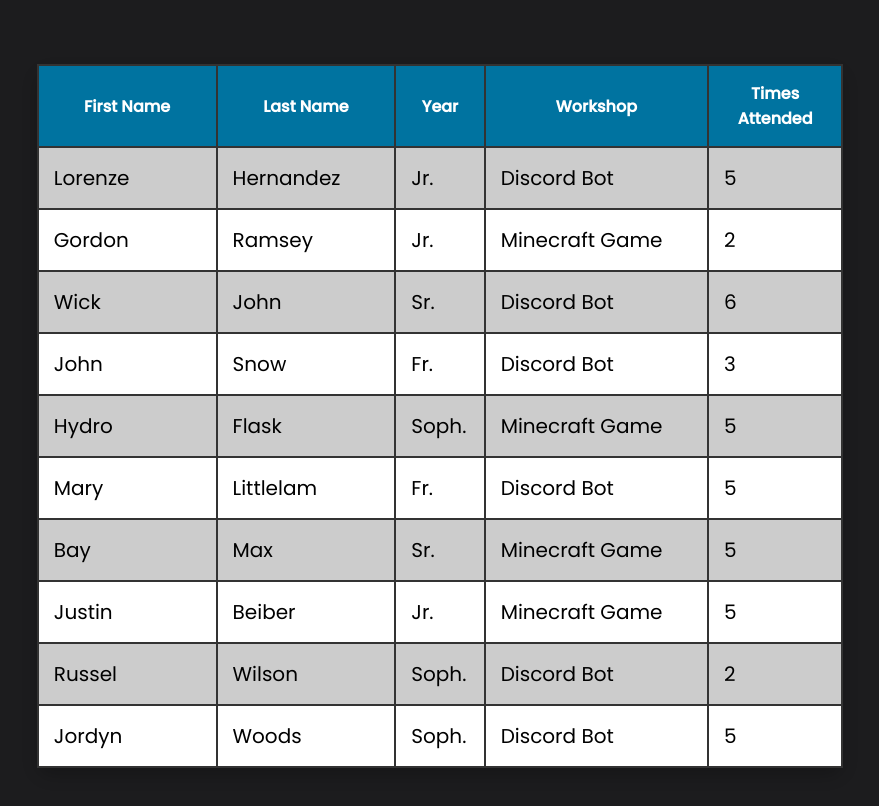
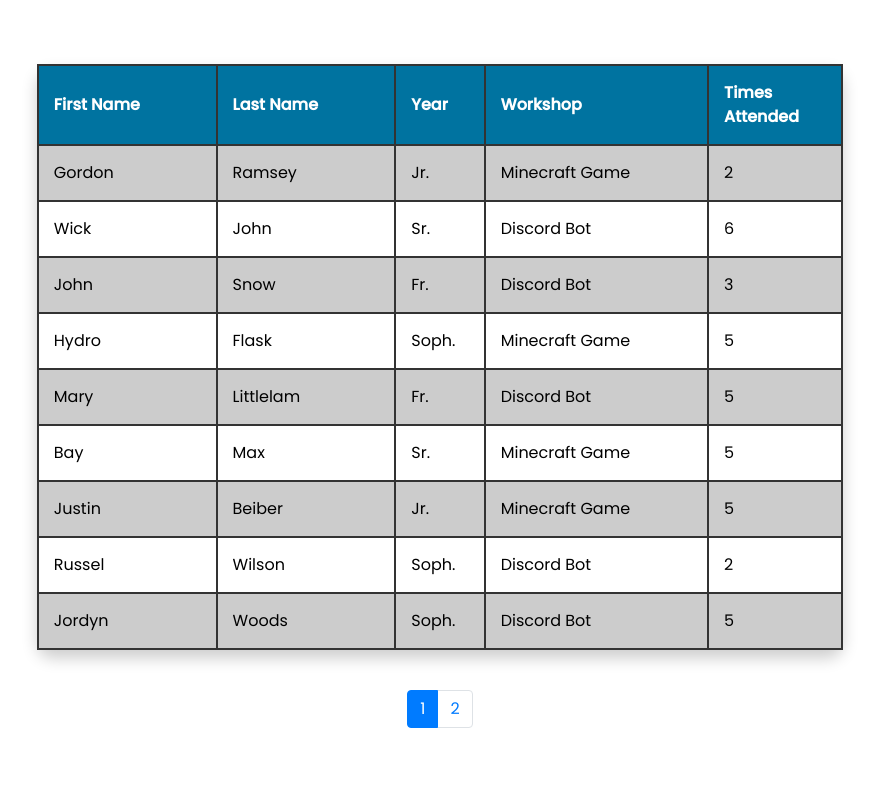
Before and after one commit to lorenzejay/ACM-Attendance-Application, a React (Create React App) app in the folder frontend/: page / in a window 1280 px wide. Shown: the top 806 px of the page, without its empty margins (200-1079 px from the left). Built offline with nearby package versions, Linux system fonts and the light colour scheme.

Commit message:
added pagination for table

```diff
--- a/frontend/package.json
+++ b/frontend/package.json
@@ -6,8 +6,10 @@
     "@testing-library/jest-dom": "^5.11.5",
     "@testing-library/react": "^11.1.0",
     "@testing-library/user-event": "^12.1.10",
+    "bootstrap": "^4.5.3",
     "node-sass": "^4.14.1",
     "react": "^17.0.1",
+    "react-bootstrap": "^1.4.0",
     "react-dom": "^17.0.1",
     "react-scripts": "4.0.0",
     "web-vitals": "^0.2.4"
--- a/frontend/src/App.scss
+++ b/frontend/src/App.scss
@@ -6,5 +6,5 @@
 }
 
 .App {
-  background-color: #1c1c1e;
+  background-color: white;
 }
--- a/frontend/src/Screens/MemberAttendanceScreen/MemberAttendanceScreen.js
+++ b/frontend/src/Screens/MemberAttendanceScreen/MemberAttendanceScreen.js
@@ -3,11 +3,43 @@
 import TableContainer from "../../Components/Table/index";
 import members from "../../dummyData";
 import TableInput from "../../Components/TableInput";
-
+import Pagination from "react-bootstrap/Pagination";
 const MemberAttendanceScreen = () => {
   /*once redux state or whatever state management you use is established with the db
   all these values can be updated after save button is clicked.
   */
+
+  const memberPages = parseInt(members.length / 10);
+
+  //pagnation
+  const [active, setActive] = useState(1);
+  let items = [];
+  for (let number = 1; number <= memberPages; number++) {
+    items.push(
+      <Pagination.Item key={number} active={number === active} onClick={() => setActive(number)}>
+        {number}
+      </Pagination.Item>
+    );
+  }
+
+  const pagination = (
+    <div>
+      <Pagination>{items}</Pagination>
+    </div>
+  );
+
+  const generateRange = (min, max, step) => {
+    let arr = [];
+    for (let i = min; i < max; i += step) {
+      arr.push(i);
+    }
+    return arr;
+  };
+  console.log(generateRange(active * 10 - 10, active * 10, 1));
+  const paginateBy10 = members.filter(
+    (member, index) => index > active * 10 - 10 && index < active * 10
+  );
+  // console.log(paginateBy10);
 
   const handleUpdate = (e, id) => {
     const value = e.target.value;
@@ -49,7 +81,7 @@
             <th>Times Attended</th>
           </tr>
 
-          {members.map((member, i) => {
+          {paginateBy10.map((member, i) => {
             return (
               <tr key={i}>
                 <td style={{ width: "20%" }}>
@@ -95,6 +127,7 @@
           })}
         </tbody>
       </TableContainer>
+      {pagination}
     </div>
   );
 };
--- a/frontend/src/Screens/MemberAttendanceScreen/styles.scss
+++ b/frontend/src/Screens/MemberAttendanceScreen/styles.scss
@@ -3,11 +3,12 @@
   display: flex;
   align-items: center;
   justify-content: center;
+  flex-direction: column;
   padding: 5%;
   table {
     width: 70%;
     height: 75%;
-
+    margin-bottom: 5vh;
     td {
       width: 55%;
       input {
--- a/frontend/src/dummyData.js
+++ b/frontend/src/dummyData.js
@@ -79,6 +79,94 @@
     workshop: "Discord Bot",
     timesAttended: 5,
   },
+  {
+    _id: 11,
+    firstName: "Johhny",
+    lastName: "Laurence",
+    gradeYear: "Senior.",
+    workshop: "Minecraft Game",
+    timesAttended: 2,
+  },
+  {
+    _id: 12,
+    firstName: "Johhny",
+    lastName: "Laurence",
+    gradeYear: "Senior.",
+    workshop: "Minecraft Game",
+    timesAttended: 2,
+  },
+  {
+    _id: 13,
+    firstName: "Johhny",
+    lastName: "Laurence",
+    gradeYear: "Senior.",
+    workshop: "Minecraft Game",
+    timesAttended: 2,
+  },
+  {
+    _id: 14,
+    firstName: "Johhny",
+    lastName: "Laurence",
+    gradeYear: "Senior.",
+    workshop: "Minecraft Game",
+    timesAttended: 2,
+  },
+  {
+    _id: 15,
+    firstName: "Johhny",
+    lastName: "Laurence",
+    gradeYear: "Senior.",
+    workshop: "Minecraft Game",
+    timesAttended: 2,
+  },
+  {
+    _id: 16,
+    firstName: "Johhny",
+    lastName: "Laurence",
+    gradeYear: "Senior.",
+    workshop: "Minecraft Game",
+    timesAttended: 2,
+  },
+  {
+    _id: 17,
+    firstName: "Johhny",
+    lastName: "Laurence",
+    gradeYear: "Senior.",
+    workshop: "Minecraft Game",
+    timesAttended: 2,
+  },
+  {
+    _id: 18,
+    firstName: "Johhny",
+    lastName: "Laurence",
+    gradeYear: "Senior.",
+    workshop: "Minecraft Game",
+    timesAttended: 2,
+  },
+  {
+    _id: 19,
+    firstName: "Johhny",
+    lastName: "Laurence",
+    gradeYear: "Senior.",
+    workshop: "Minecraft Game",
+    timesAttended: 2,
+  },
+  {
+    _id: 20,
+    firstName: "Johhny",
+    lastName: "Laurence",
+    gradeYear: "Senior.",
+    workshop: "Minecraft Game",
+    timesAttended: 2,
+  },
+  {
+    _id: 21,
+    firstName: "Johhny",
+    lastName: "Laurence",
+    gradeYear: "Senior.",
+    workshop: "Minecraft Game",
+    timesAttended: 2,
+  },
 ];
 
 export default members;
--- a/frontend/src/index.js
+++ b/frontend/src/index.js
@@ -1,6 +1,7 @@
 import React from "react";
 import ReactDOM from "react-dom";
 import App from "./App";
+import "bootstrap/dist/css/bootstrap.min.css";
 
 ReactDOM.render(
   <React.StrictMode>
```
Also changed, not shown: 1 other file (tests, documents, lock files or other folders).
